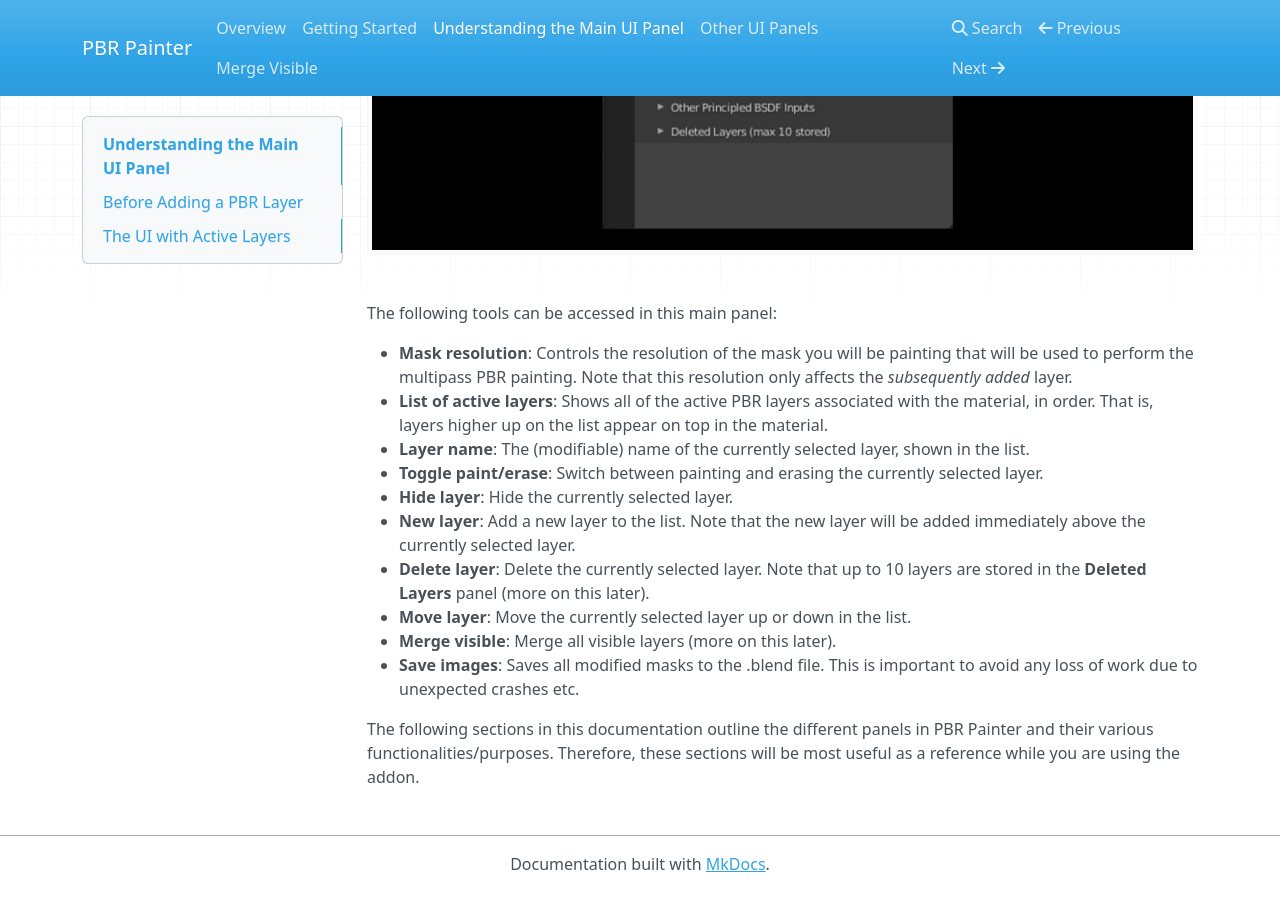
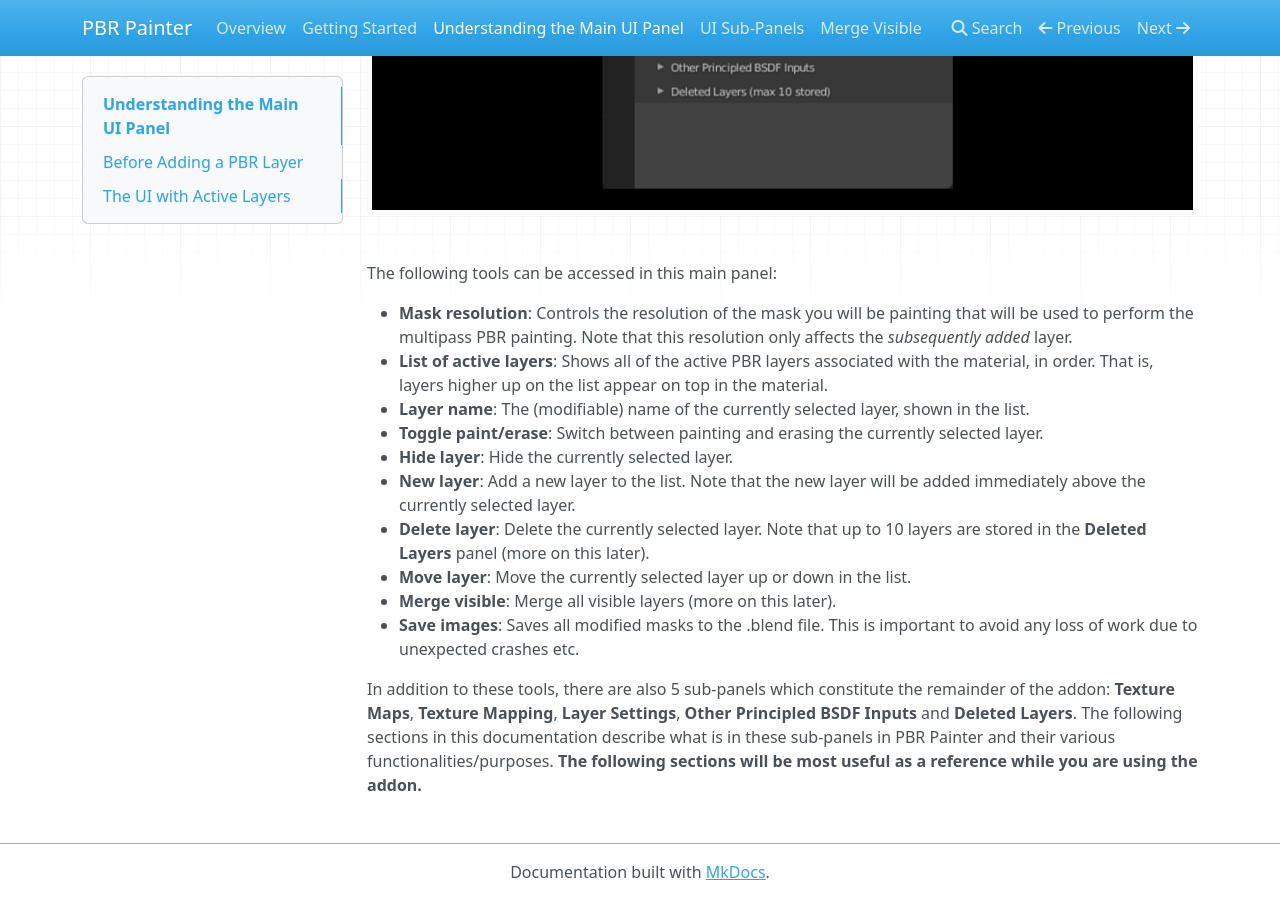
Before and after one commit to wilgardner/pbr-painter-doc, an MkDocs documentation site: the page built from docs/addon_UI.md, in a window 1280 px wide and 900 px high, scrolled down 1795 px. Built offline with MkDocs 1.6.1, drawn with Linux system fonts in a browser that asks for light colours; nearby versions of some CDN libraries.

Commit message:
Minor change to overview wording

```diff
--- a/docs/addon_UI.md
+++ b/docs/addon_UI.md
@@ -30,5 +30,6 @@
 - __Merge visible__: Merge all visible layers (more on this later).
 - __Save images__: Saves all modified masks to the .blend file. This is important to avoid any loss of work due to unexpected crashes etc.
 
-The following sections in this documentation outline the different panels in PBR Painter and their various functionalities/purposes. Therefore, these sections
-will be most useful as a reference while you are using the addon.
+In addition to these tools, there are also 5 sub-panels which constitute the remainder of the addon: __Texture Maps__, __Texture Mapping__, __Layer Settings__,
+__Other Principled BSDF Inputs__ and __Deleted Layers__. The following sections in this documentation describe what is in these sub-panels in PBR Painter and
+their various functionalities/purposes. __The following sections will be most useful as a reference while you are using the addon.__
--- a/docs/other_panels.md
+++ b/docs/other_panels.md
@@ -1,4 +1,4 @@
-# Other UI Panels
+# UI Sub-Panels
 
 ## Texture Maps
 
```
